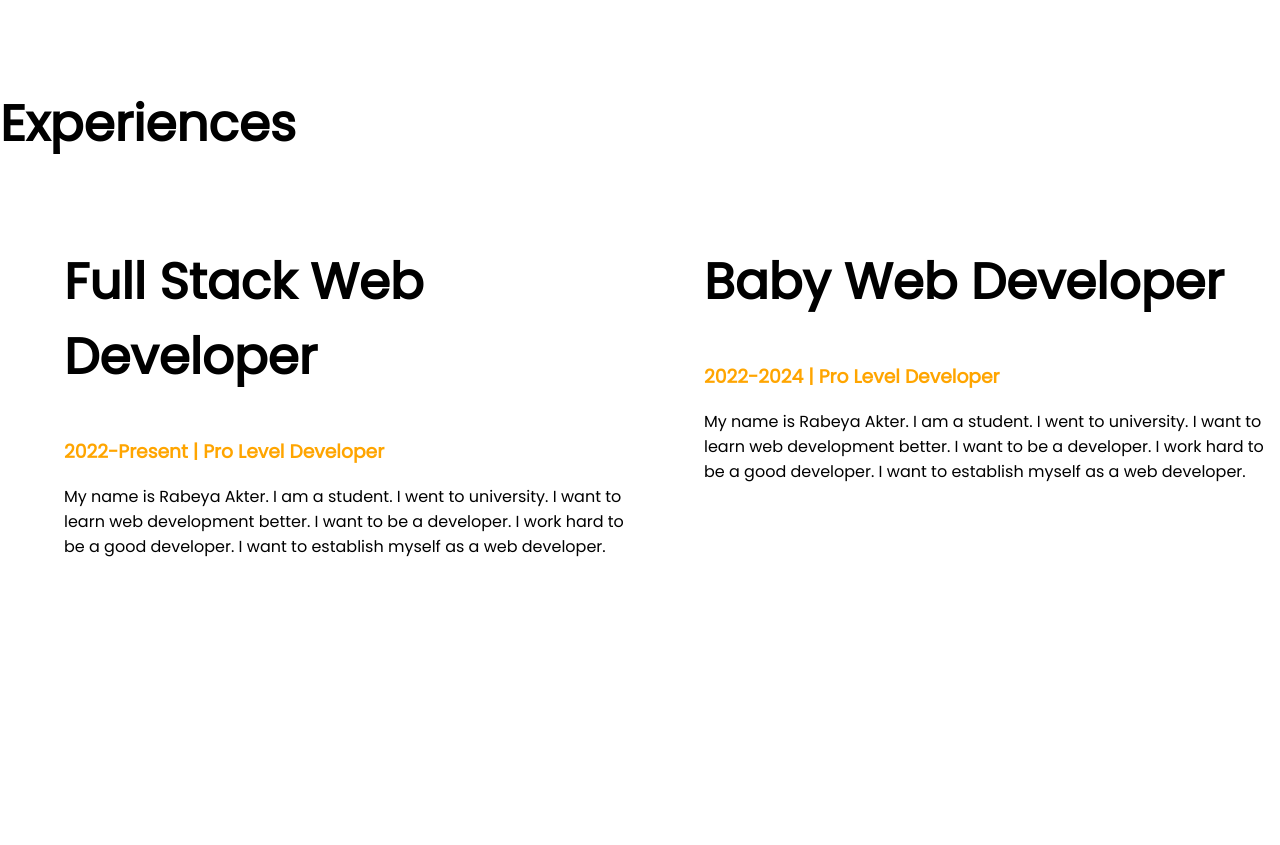
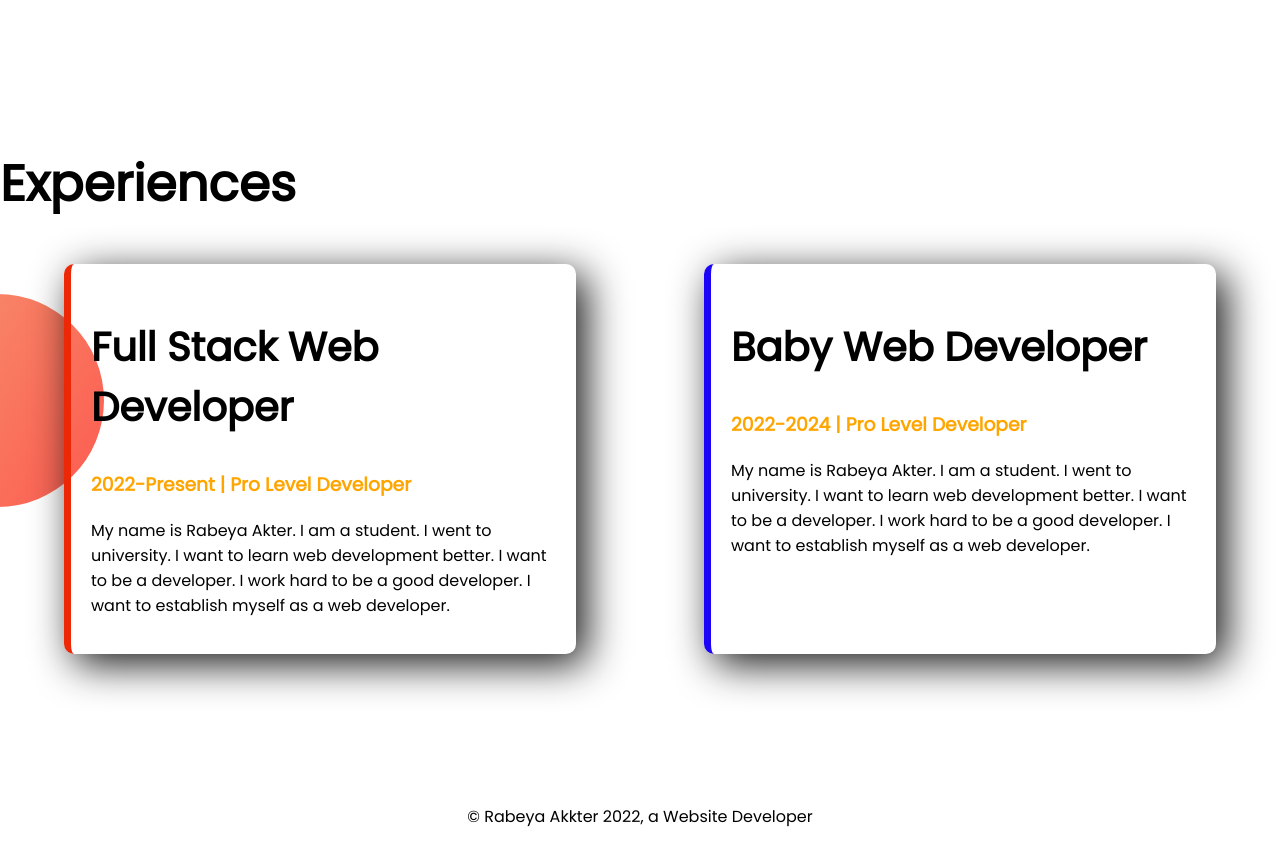
Before and after one commit to RabeyaAkter12/developer-portfolio, a plain HTML site: page index.html in a window 1280 px wide. Shown: the part 1127-1972 px from the top of the page. Before the commit the page ends 1852 px from the top, so only its background shows below. Drawn offline with Linux system fonts and the light colour scheme.

Commit message:
style border and footer

```diff
--- a/index.html
+++ b/index.html
@@ -48,16 +48,16 @@
         <h1>Experiences</h1>
         <div class="flexible-container">
 
-            <div class="half-width">
-                <h1> Full Stack Web Developer </h1>
+            <div id="full-stack-developer" class="experience-item">
+                <h2> Full Stack Web Developer </h2>
                 <h3 class="orange-color">2022-Present | Pro Level Developer </h3>
                 <p>My name is Rabeya Akter. I am a student. I went to university. I want to learn web development
                     better. I
                     want to be a developer. I work hard to be a good developer. I want to establish myself as a web
                     developer.</p>
             </div>
-            <div class="half-width">
-                <h1> Baby Web Developer</h1>
+            <div id="baby-web-developer" class=" experience-item">
+                <h2> Baby Web Developer</h2>
                 <h3 class="orange-color">2022-2024 | Pro Level Developer</h3>
                 <p>My name is Rabeya Akter. I am a student. I went to university. I want to learn web development
                     better. I
@@ -69,5 +69,8 @@
         </div>
     </section>
 </body>
+<footer>
+    <p>© Rabeya Akkter 2022, a Website Developer</p>
+</footer>
 
 </html>
--- a/style.css
+++ b/style.css
@@ -5,6 +5,10 @@ body {
 
 h1 {
     font-size: 50px;
+}
+
+h2 {
+    font-size: 40px;
 }
 
 .orange-color {
@@ -18,7 +22,8 @@ h1 {
 
 .half-width {
     width: 50%;
-    padding-left: 5%;
+    padding-left: 2%;
+
 }
 
 .half-width img {
@@ -44,3 +49,31 @@ h1 {
     background-repeat: no-repeat;
     background-position: right;
 }
+
+.experience-area {
+    background-image: url(images/exp-bg.png);
+    background-repeat: no-repeat;
+    background-position: left;
+}
+
+.experience-item {
+    width: 40%;
+    margin-left: 5%;
+    margin-right: 5%;
+    padding: 20px;
+    border-radius: 10px;
+    box-shadow: 10px 10px 40px rgb(26, 24, 24);
+
+}
+
+#full-stack-developer {
+    border-left: 7px solid rgb(236, 40, 6);
+}
+
+#baby-web-developer {
+    border-left: 7px solid rgb(28, 4, 247);
+}
+
+footer p {
+    text-align: center;
+}
```
